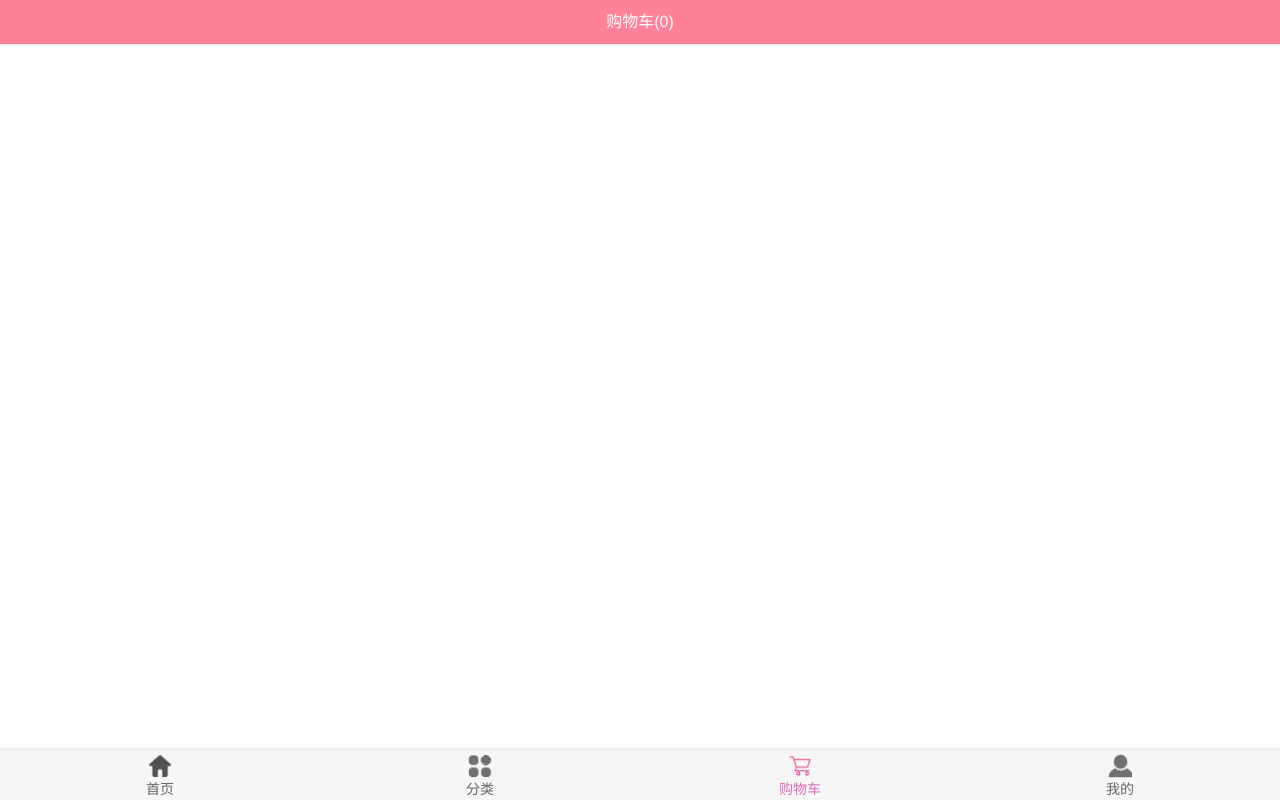
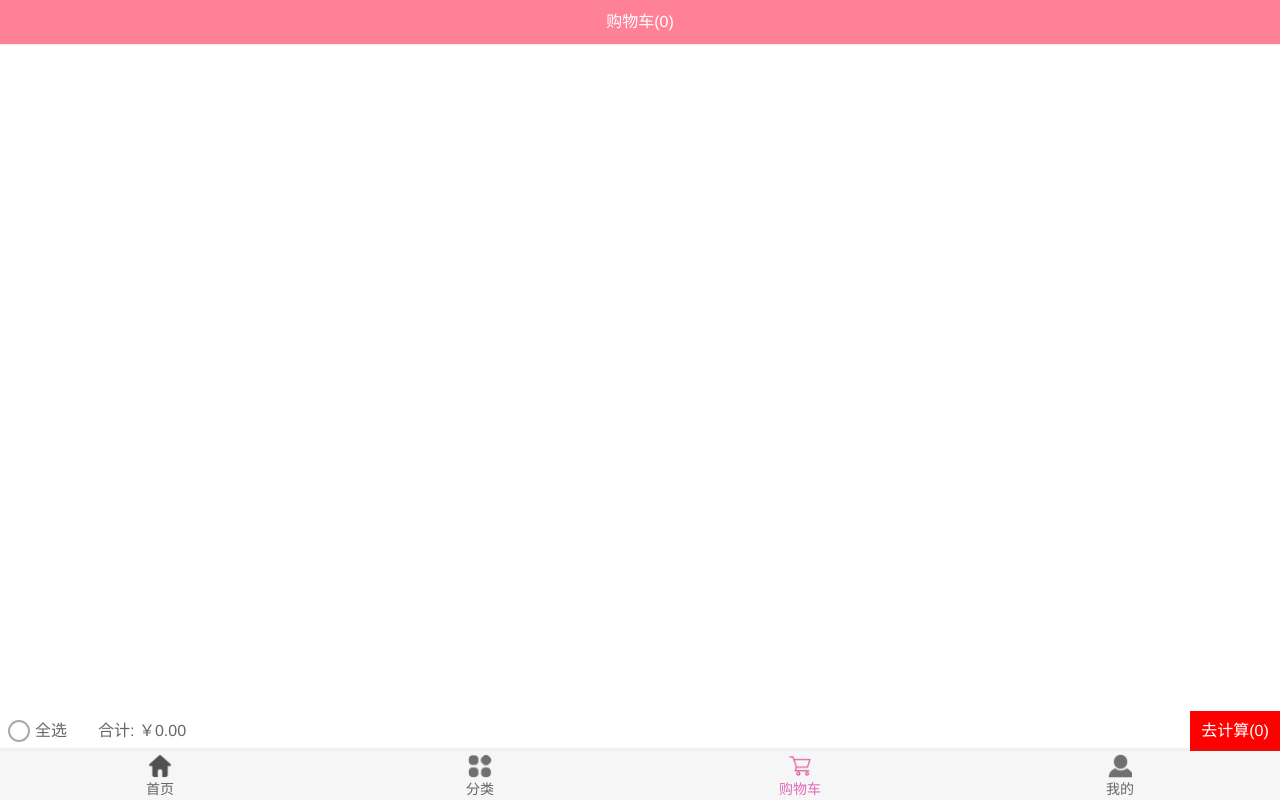
Before and after one commit to codermizheng/supermall, a Vue app: page /cart in a window 1280 px wide. Built offline with nearby package versions, Linux system fonts and the light colour scheme.

Commit message:
完成购物车界面

```diff
--- /dev/null
+++ b/src/components/content/checkButton/CheckButton.vue
@@ -0,0 +1,29 @@
+<template>
+  <div class="check-button" :class="{check: isChecked}">
+      <img src="~assets/img/cart/tick.svg">
+  </div>
+</template>
+
+<script>
+export default {
+  name:"CheckButton",
+  props: {
+      isChecked:{
+          type:Boolean,
+          default:false
+      }
+  }
+}
+</script>
+
+<style scoped>
+.check-button {
+
+  border-radius: 50%;
+  border: 2px solid #aaa;
+}
+.check {
+  border-color: red ;
+  background-color: red;
+}
+</style>
--- a/src/store/actions.js
+++ b/src/store/actions.js
@@ -2,6 +2,7 @@
 
 export default {
   addCart(context, payload) {
+    return new Promise((reslove, reject) => {
       //1. 查找之前数组中是否有该商品
       let oldProduct = context.state.cartList.find(
         item => item.iid === payload.iid
@@ -9,9 +10,12 @@
       //2. 判断oldProduct
       if (oldProduct) {
         context.commit(ADD_COUNTER, oldProduct);
+        reslove("当前的商品数量+1");
       } else {
         payload.count = 1;
         context.commit(ADD_TO_CART, payload);
+        reslove("添加了新的商品");
       }
+    });
   }
 };
--- a/src/store/mutations.js
+++ b/src/store/mutations.js
@@ -7,6 +7,7 @@
     payload.count++;
   },
   [ADD_TO_CART](state, payload) {
+    payload.checked = true;
     state.cartList.push(payload);
   }
 };
--- a/src/views/cart/Cart.vue
+++ b/src/views/cart/Cart.vue
@@ -7,6 +7,7 @@
     <!--商品列表--->
     <cart-list/>
     <!----底部汇总--->
+    <cart-bottom-bar/>
   </div>
 </template>
 
@@ -14,6 +15,7 @@
 import NavBar from "components/common/navbar/NavBar.vue"
 
 import CartList from "./childComps/CartList.vue"
+import CartBottomBar from './childComps/CartBottomBar.vue'
 
 import { mapGetters } from 'vuex'
 
@@ -22,6 +24,7 @@
    components:{
      NavBar,
      CartList,
+     CartBottomBar
    },
    computed:{
      ...mapGetters({
--- /dev/null
+++ b/src/views/cart/childComps/CartBottomBar.vue
@@ -0,0 +1,92 @@
+<template>
+  <div class="bottom-bar">
+      <div class="check-area">
+      <check-button class="check-button" :is-checked="isSelectAll" @click.native="checkClick"/>
+      <span>全选</span>
+      </div>
+
+      <div class="price">
+          合计: {{totlePrice}}
+      </div>
+
+      <div class="caculate">
+          去计算({{checkLength}})
+      </div>
+  </div>
+</template>
+
+<script>
+import CheckButton from "components/content/checkButton/CheckButton.vue"
+
+export default {
+  name:"CartBottomBar",
+  components:{
+      CheckButton
+  },
+  computed: {
+      totlePrice() {
+          return "￥" + this.$store.state.cartList.filter(item => {
+              return item.checked;
+          }).reduce((preValue,item) => {
+             return preValue + item.price * item.count
+          },0).toFixed(2)
+      },
+      checkLength() {
+          return this.$store.state.cartList.filter(item => item.checked).length
+      },
+      isSelectAll() {
+        //   return !(this.$store.state.cartList.filter(item =>item.checked).length);
+        if (this.$store.state.cartList.length === 0) {
+            return false
+           }else{
+            return !this.$store.state.cartList.find(item => !item.checked)
+           }
+      }
+  },
+  methods: {
+      checkClick(){
+        if (this.isSelectAll){  //全部选中
+            this.$store.state.cartList.forEach(item => item.checked = false)
+        } else {
+            this.$store.state.cartList.forEach(item => item.checked = true)
+        }
+      }
+  },
+}
+</script>
+
+<style scoped>
+ .bottom-bar {
+    display: flex;
+    position: relative;
+    height: 40px;
+    line-height: 40px;
+    font-size: 16px;
+ }
+
+.check-area {
+    display: flex;
+    align-items: center;
+    margin-left: 8px;
+    width: 60px;
+}
+
+ .check-button{
+     width: 22px;
+     height: 22px;
+     line-height: 22px;
+     margin-right: 5px;
+ }
+
+ .price {
+     margin-left: 30px;
+     flex: 1;
+ }
+
+ .caculate {
+     width: 90px;
+     color: #fff;
+     background-color: red;
+     text-align: center;
+ }
+</style>
--- a/src/views/cart/childComps/CartList.vue
+++ b/src/views/cart/childComps/CartList.vue
@@ -1,7 +1,7 @@
 <template>
   <div class="cart-list">
-    <scroll class="content" >
-     <cart-list-item v-for="(item,index) in cartList" :key="index" :product="item">
+    <scroll class="content" ref="scroll">
+     <cart-list-item v-for="(item,index) in cartList" :key="index" :item-info="item">
          {{item}}
      </cart-list-item>
     </scroll>
@@ -23,14 +23,17 @@
   },
   computed:{
       ...mapGetters(['cartList'])
-  }
+  },
+  activated() {
+    this.$refs.scroll.refresh();
+  },
 
 }
 </script>
 
 <style scoped>
 .cart-list {
-   height:  calc(100% - 44px - 49px);
+   height:  calc(100% - 44px - 49px - 40px);
 }
 .content {
     height: 100%;
--- a/src/views/cart/childComps/CartListItem.vue
+++ b/src/views/cart/childComps/CartListItem.vue
@@ -1,23 +1,101 @@
 <template>
-  <div>
-     {{product}}
+  <div id="shop-item">
+   <div class="item-selector">
+      <check-button :is-checked="itemInfo.checked" @click.native="checkClick"/>
+   </div>
+   <div class="item-img">
+     <img :src="itemInfo.image" alt="商品图片">
+   </div>
+   <div class="item-info">
+     <div class="item-title">{{itemInfo.title}}</div>
+     <div class="item-desc">{{itemInfo.desc}}</div>
+     <div class="info-bottom">
+       <div class="item-price left">￥{{itemInfo.price}}</div>
+       <div class="item-count right">x{{itemInfo.count}}</div>
+     </div>
+   </div>
   </div>
 </template>
+<script>
+import CheckButton from "components/content/checkButton/CheckButton.vue"
 
-<script>
 export default {
   name:"CartListItem",
+  components:{
+    CheckButton
+  },
   props:{
-      product: {
+     itemInfo: {
           type:Object,
           default() {
               return {};
           }
       }
+  },
+  methods: {
+    checkClick(){
+      this.itemInfo.checked = !this.itemInfo.checked;
+    }
   }
 }
 </script>
 
 <style scoped>
+#shop-item {
+  width: 100%;
+  display: flex;
+  font-size: 0;
+  padding: 5px;
+  border-bottom: 1px solid #ccc;
+}
 
+.item-selector {
+  width: 20px;
+  display: flex;
+  justify-content: center;
+  align-items: center;
+}
+
+.item-title, .item-desc {
+  overflow: hidden;
+  white-space: nowrap;
+  text-overflow: ellipsis;
+}
+
+.item-img {
+  padding: 5px;
+}
+
+.item-img img {
+  width: 80px;
+  height: 100px;
+  display: block;
+  border-radius: 5px;
+}
+
+.item-info {
+  font-size: 17px;
+  color: #333;
+  padding: 5px 10px;
+  position: relative;
+  overflow: hidden;
+}
+
+.item-info .item-desc {
+  font-size: 14px;
+  color: #666;
+  margin-top: 15px;
+}
+
+.info-bottom {
+  margin-top: 10px;
+  position: absolute;
+  bottom: 10px;
+  left: 10px;
+  right: 10px;
+}
+
+.info-bottom .item-price {
+  color: orangered;
+}
 </style>
--- a/src/views/detail/Detail.vue
+++ b/src/views/detail/Detail.vue
@@ -32,6 +32,8 @@
 import {getDetail,Goods,Shop, GoodsParam,getRecommend} from "network/detail"
 import {debounce} from 'common/utils.js'
 import {itemListenerMixin} from "common/mixin"
+
+import {mapActions} from 'vuex';
 
 export default {
   name:"Detail",
@@ -69,6 +71,7 @@
   },
 
   methods: {
+    ...mapActions(['addCart']),
       imageLoad(){
         this.$refs.scroll.refresh();
         this.getThemeTopY()
@@ -103,7 +106,9 @@
 
        //2. 将商品添加到购物车里
       //  this.$store.commit('addCart',product)
-      this.$store.dispatch('addCart', product)
+      this.$store.dispatch('addCart', product).then(res => {
+        console.log(res)
+      })
       },
   },
 
@@ -113,7 +118,7 @@
 
     //根据iid请求详情数据
     getDetail(this.iid).then(res=>{
-      console.log(res);
+      // console.log(res);
       //1. 获取顶部的图片轮播数据
       const data = res.data.result;
       this.topImages = data.itemInfo.topImages;
```
Lines whose indentation alone changed are shown as unchanged.
